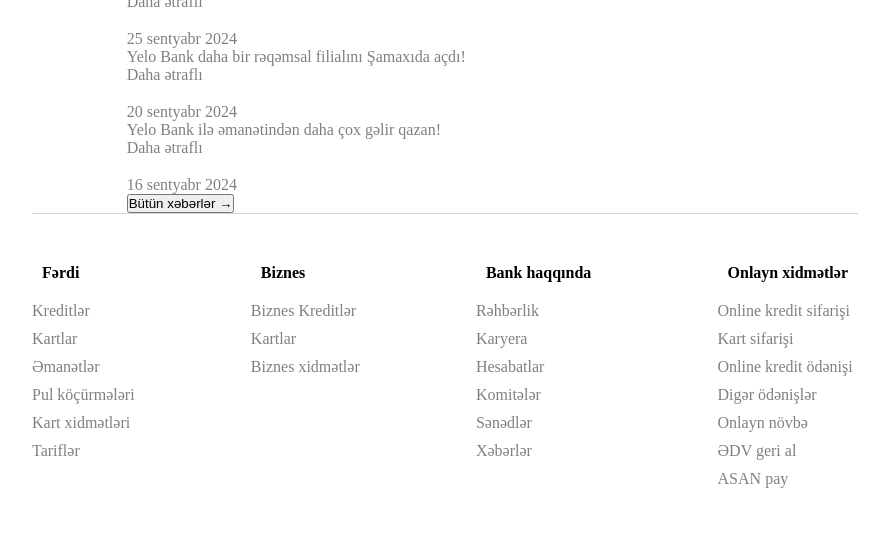
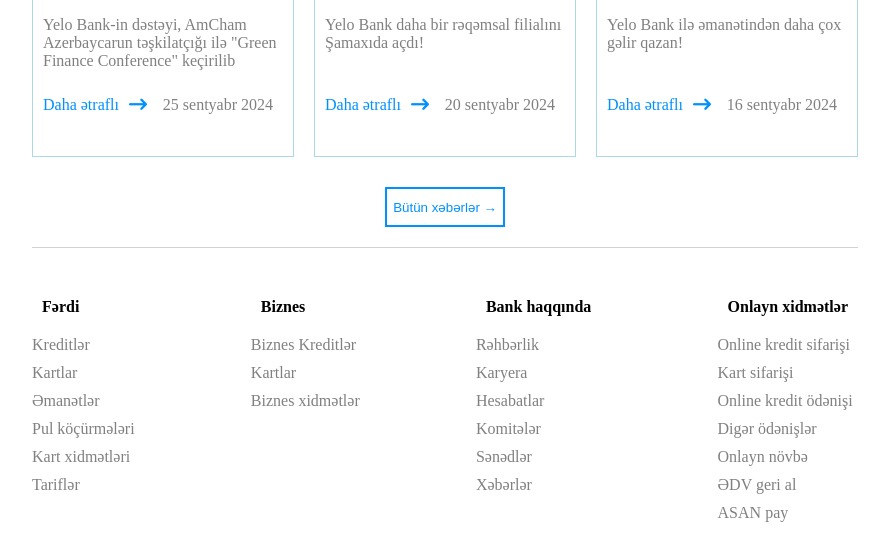
Before and after one commit to vqasimov12/Html_Css_Task2, a plain HTML site: page index.html in a window 1280 px wide. Shown: the part 193-745 px from the top of the page, without its empty margins (195-1084 px from the left). Drawn offline with Linux system fonts and the light colour scheme.

Commit message:
Complated

```diff
--- a/style.css
+++ b/style.css
@@ -196,3 +196,89 @@
       height: 55px;
       margin-bottom: 5px;
    }
+
+   .navBtn2:hover{
+      width: 55px;
+      height: 55px;
+      margin-bottom: 5px;
+      margin-left: -5px;
+   }
+
+  .news{
+      display: flex;
+      flex-direction: column;
+      width: 70%;
+      height: auto;
+
+  }
+  .news h1{
+      justify-content: right;
+      margin: 10px;
+  }
+  .allNews{
+      display: flex;
+      justify-content: center;
+      align-items: center;
+      width: 100%;
+  }
+
+  .allNews button{
+      color: #0091fe;
+      margin: 20px;
+      width: 120px;
+      height: 40px;
+      border:2px Solid #0091fe;
+      background-color: transparent;
+
+  }
+
+  .allNews button:hover {
+      background-color: #0091fe;
+      color: white;
+  }
+
+  .newsBody{
+      display: flex;
+      gap: 20px;
+      width: 100%;
+  }
+
+  .card{
+   width: 35%;
+   border: 1px solid lightblue;
+   margin-bottom: 10px;
+   padding: 10px 10px 0px 10px;
+  }
+
+  .card a:hover{
+      text-decoration: none;
+  }
+  .card a p{
+      margin-top:10px ;
+      height: 50px;
+  }
+
+  .dateMore{
+      display: flex;
+      justify-content: space-between;
+      align-items: center;
+      width: 100%;
+      padding: 20px 10px 10px 10px ;
+
+  }
+
+  .more{
+      display: flex;
+      gap: 10px;
+  }
+
+  .more p{
+      color:#0091fe;
+      font-weight: lighter;
+      margin-left: -10px;
+  }
+
+  .more i{
+      color:#0091fe;
+      margin-top: 10px;
+  }
```
Lines whose indentation alone changed are shown as unchanged.
